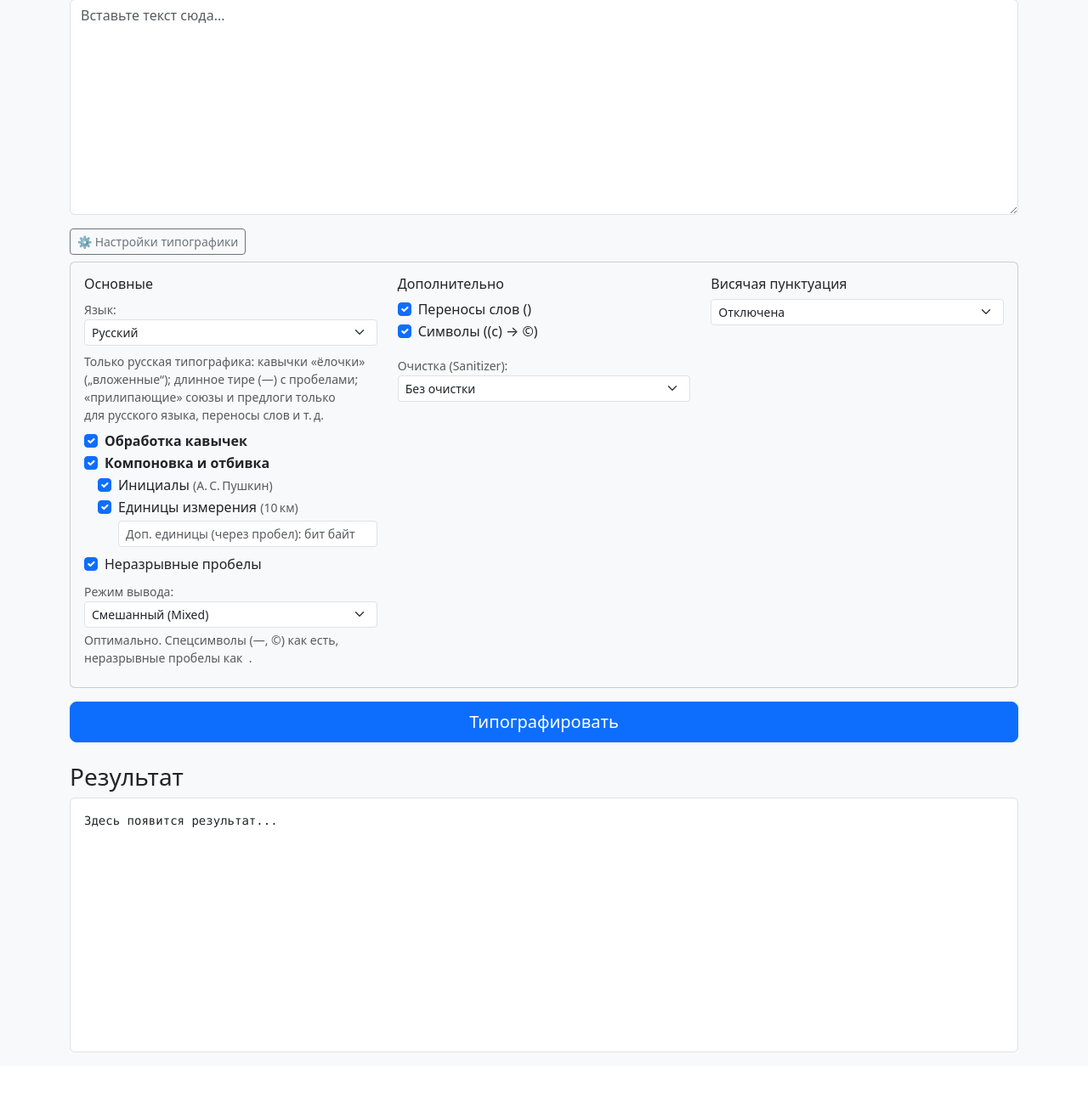
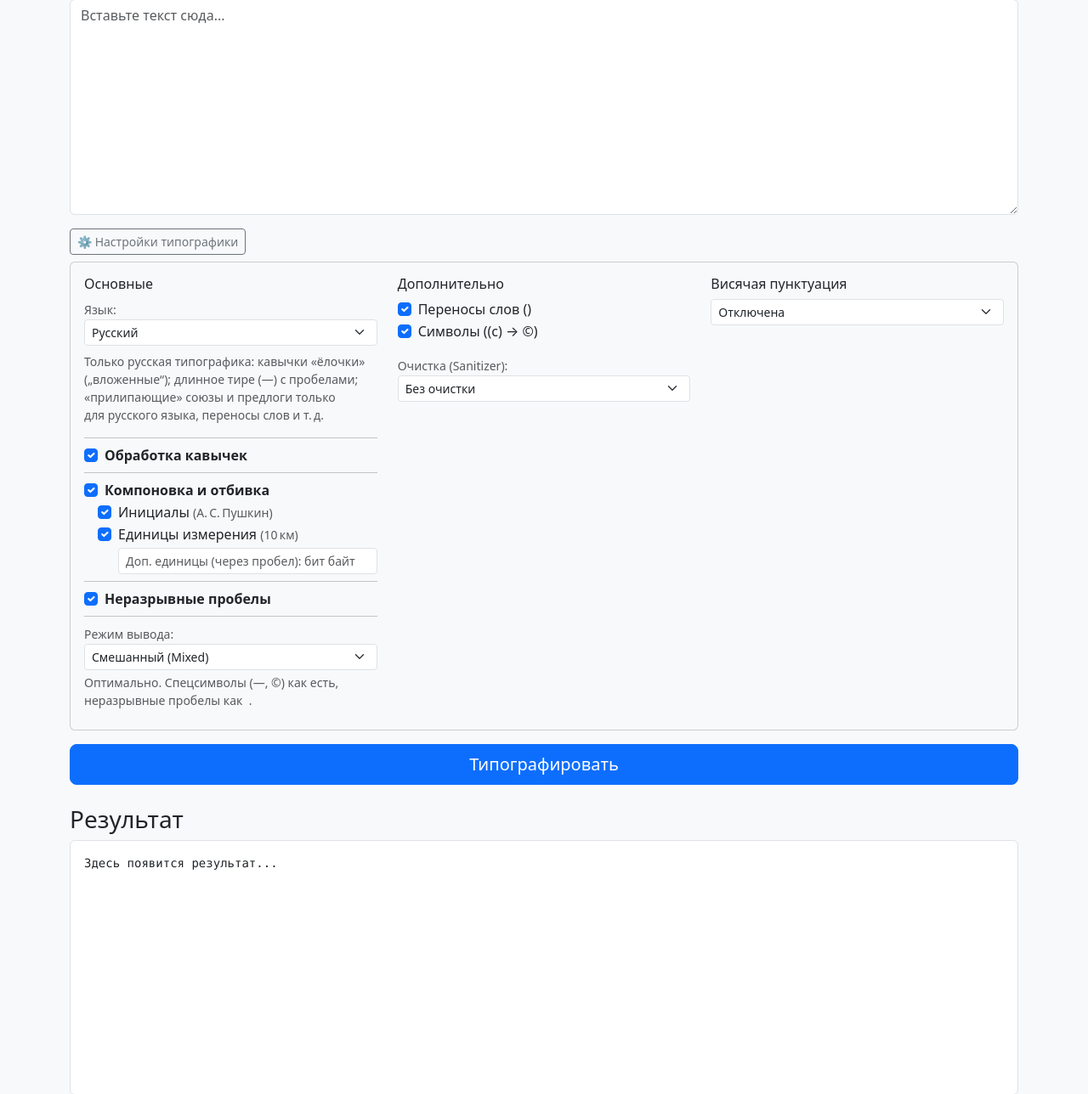
Before and after one commit to erjemin/etpgrf-site, a Django app: page / in a window 1280 px wide, after a click on "⚙️ Настройки типографики". Shown: the part 123-1411 px from the top of the page at 85% size. Before the commit the page ends 1362 px from the top, so only its background shows below. Run offline with Django 5.2, Linux system fonts and the light colour scheme; some libraries are stand-ins or nearby versions.

Commit message:
mod: настройки типографа (07) оформление

```diff
--- a/etpgrf_site/typograph/templates/typograph/base.html
+++ b/etpgrf_site/typograph/templates/typograph/base.html
@@ -37,7 +37,6 @@
     {% block content %}{% endblock %}
 </div>
 
-<!-- Bootstrap JS -->
-<script src="https://cdn.jsdelivr.net/npm/bootstrap@5.3.0/dist/js/bootstrap.bundle.min.js"></script>
+{# Bootstrap JS #}<script src="https://cdn.jsdelivr.net/npm/bootstrap@5.3.0/dist/js/bootstrap.bundle.min.js"></script>
 </body>
 </html>
--- a/etpgrf_site/typograph/templates/typograph/index.html
+++ b/etpgrf_site/typograph/templates/typograph/index.html
@@ -25,34 +25,36 @@
                   <h6>Основные</h6>
 
                   <!-- Выбор языка (Alpine.js) -->
-                  <div
+                  <div class="mb-3"
                     x-data="{ desc: 'Только русская типографика: кавычки &laquo;ёлочки&raquo; (&bdquo;вложенные&ldquo;); длинное тире (&mdash;) с&nbsp;пробелами; &laquo;прилипающие&raquo; союзы и&nbsp;предлоги только для&nbsp;русского языка, переносы слов и&nbsp;т.&thinsp;д.' }">
                     <label class="form-label small text-muted mb-0">Язык:</label>
                     <select class="form-select form-select-sm mb-2" name="langs"
                             @change="desc = $event.target.options[$event.target.selectedIndex].dataset.desc">
                       <option value="ru" selected
-                              data-desc="Только русская типографика: кавычки &laquo;ёлочки&raquo; (&bdquo;вложенные&ldquo;); длинное тире (&mdash;) с&nbsp;пробелами; &laquo;прилипающие&raquo; союзы и&nbsp;предлоги только для&nbsp;русского языка, переносы слов и&nbsp;т.&thinsp;д.">
-                        Русский
-                      </option>
+                              data-desc="Только русская типографика: кавычки &laquo;ёлочки&raquo; (&bdquo;вложенные&ldquo;); длинное тире (&mdash;) с&nbsp;пробелами; &laquo;прилипающие&raquo; союзы и&nbsp;предлоги только для&nbsp;русского языка, переносы слов и&nbsp;т.&thinsp;д.">Русский</option>
                       <option value="en"
-                              data-desc="Только английская типографика: кавычки &ldquo;лапки&rdquo; (&lsquo;вложенные&rsquo;); длинное тире (&mdash;) вплотную; &ldquo;прилипающие&rdquo; союзы и&nbsp;предлоги только для&nbsp;английского языка, переносы слов и&nbsp;т.&thinsp;д.">
-                        Английский
-                      </option>
+                              data-desc="Только английская типографика: кавычки &ldquo;лапки&rdquo; (&lsquo;вложенные&rsquo;); длинное тире (&mdash;) вплотную; &ldquo;прилипающие&rdquo; союзы и&nbsp;предлоги только для&nbsp;английского языка, переносы слов и&nbsp;т.&thinsp;д.">Английский</option>
                       <option value="ru+en"
-                              data-desc="Основной русский <small>(кавычки и&nbsp;тире)</small> + поддержка английского языка для&nbsp;других правил типографики.">
-                        Русский + Английский
-                      </option>
-                      <option value="en+ru" data-desc="Основной английский <small>(кавычки и&nbsp;тире)</small> + поддержка русского  языка для&nbsp;других правил типографики.">Английский +
-                        Русский
-                      </option>
+                              data-desc="Основной русский <small>(кавычки и&nbsp;тире)</small> + поддержка английского языка для&nbsp;других правил типографики.">Русский + Английский</option>
+                      <option value="en+ru" data-desc="Основной английский <small>(кавычки и&nbsp;тире)</small> + поддержка русского  языка для&nbsp;других правил типографики.">Английский + Русский</option>
                     </select>
                     <div class="form-text text-muted small mb-2" style="min-height: 2.5em;" x-html="desc"></div>
                   </div>
 
-                  <div class="form-check">
-                    <input class="form-check-input" type="checkbox" name="quotes" id="optQuotes" checked>
-                    <label class="form-check-label fw-bold" for="optQuotes">Обработка кавычек</label>
+                  <hr class="my-2">
+
+                  {# Группа "Кавычки" #}<div x-data="{ enabled: true }" class="mb-2">
+                    <div class="form-check">
+                        <input class="form-check-input" type="checkbox" name="quotes" id="optQuotes" checked x-model="enabled">
+                        <label class="form-check-label fw-bold" for="optQuotes">Обработка кавычек</label>
+                    </div>
+                    {# Описание группы "Кавычки" (видно, когда выключено) #}
+                    <div class="ms-3 form-text text-muted small" x-show="!enabled" x-transition>
+                        Прямые кавычки (&quot;) не будут заменяться на типографские («…ёлочки…» или “…лапки…”).
+                    </div>
                   </div>
+
+                  <hr class="my-2">
 
                   {# Группа "Компоновка и отбивка" (Layout)  #}<div x-data="{ enabled: true }" class="mb-2">
                       <div class="form-check">
@@ -81,16 +83,26 @@
                           </div>
                       </div>
 
-                      <!-- Описание (видно, когда выключено) -->
-                      <div class="ms-3 form-text text-muted small" x-show="!enabled" x-transition>
-                          Обработка тире, чисел, инициалов, сокращений и единиц измерения отключена.
+                      {# Описание группа "Компоновка и отбивка" (видно, когда выключено) #}<div class="ms-3 form-text text-muted small" x-show="!enabled" x-transition>
+                          Если отключено, то&nbsp;отбивка тире, инициалов, устойчивых сокращений, единиц измерения
+                          не&nbsp;будет произведена.
                       </div>
                   </div>
 
-                  <div class="form-check mb-2">
-                    <input class="form-check-input" type="checkbox" name="unbreakables" id="optUnbreakables" checked>
-                    <label class="form-check-label" for="optUnbreakables">Неразрывные пробелы</label>
+                  <hr class="my-2">
+
+                  {# Группа "Неразрывные пробелы" #}<div x-data="{ enabled: true }" class="mb-2">
+                      <div class="form-check">
+                        <input class="form-check-input" type="checkbox" name="unbreakables" id="optUnbreakables" checked x-model="enabled">
+                        <label class="form-check-label fw-bold" for="optUnbreakables">Неразрывные пробелы</label>
+                      </div>
+
+                      {# Описание группы "Неразрывные пробелы" (видно, когда выключено) #}<div class="ms-3 form-text text-muted small" x-show="!enabled" x-transition>
+                          Если отключено, то&nbsp;предлоги, союзы и&nbsp;артикли могут оставаться в&nbsp;конце строки, частицы (<em>бы, же…</em>) могут отрываться от&nbsp;слов.
+                      </div>
                   </div>
+
+                  <hr class="my-2">
 
                   <!-- Режим вывода (Alpine.js) -->
                   <div x-data="{ desc: 'Оптимально. Спецсимволы (—, ©) как есть, неразрывные пробелы как &nbsp;.' }">
@@ -98,7 +110,7 @@
                     <select class="form-select form-select-sm" name="mode"
                             @change="desc = $event.target.options[$event.target.selectedIndex].dataset.desc">
                       <option value="mixed" selected
-                              data-desc="Оптимально. Спецсимволы (—, ©) как есть, неразрывные пробелы как &amp;nbsp;.">
+                              data-desc="Оптимально. Спецсимволы (—, ©) как есть, неразрывные пробелы как &nbsp;.">
                         Смешанный
                         (Mixed)
                       </option>
```
